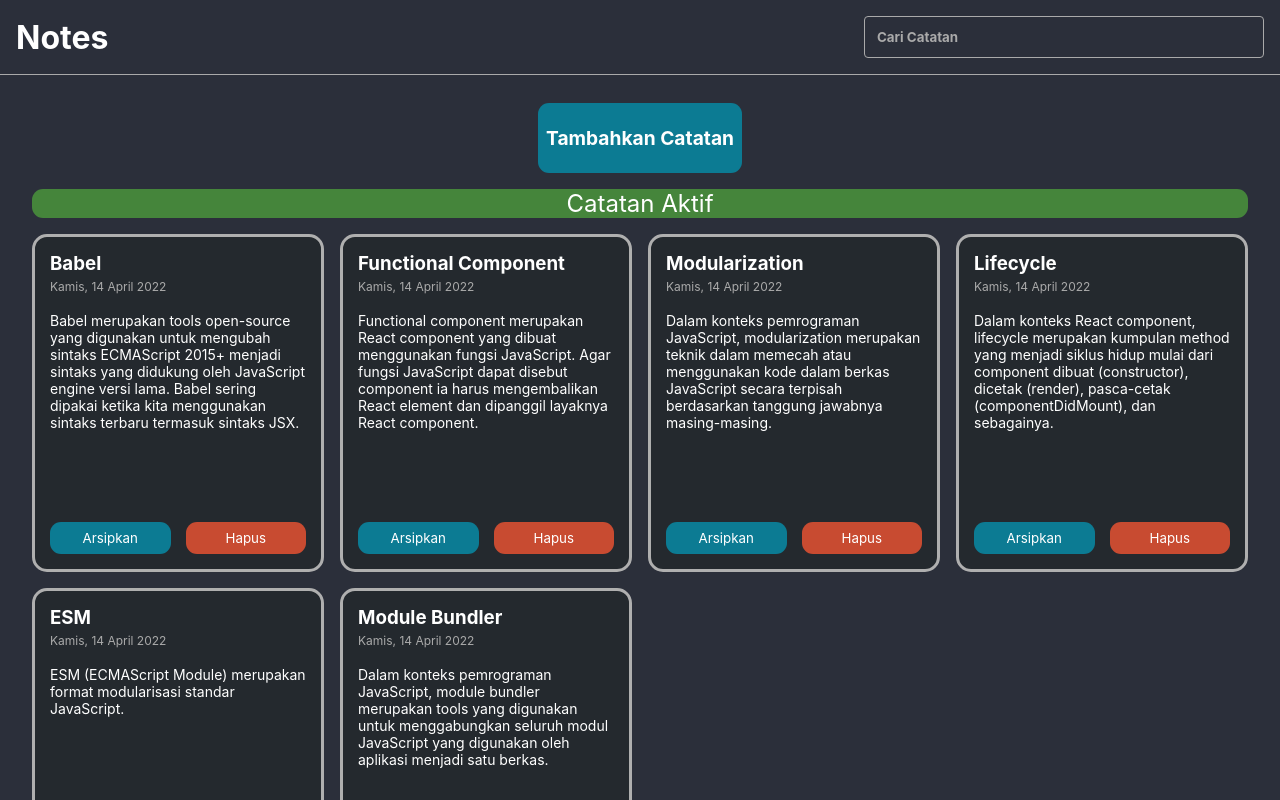
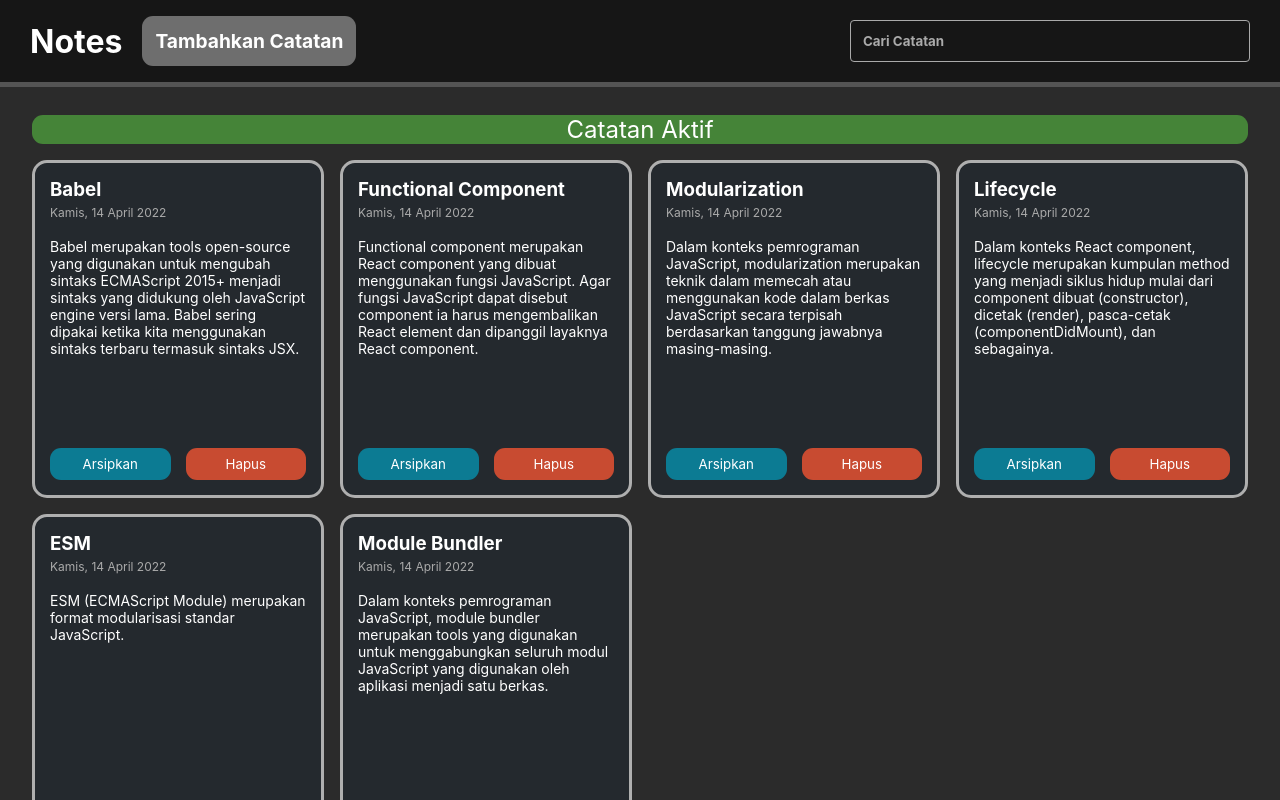
Before and after one commit to fadhilrobbani/dicoding-react-notes-app, a React (Create React App) app: page / in a window 1280 px wide. Shown: the top 800 px of the page. Built offline with nearby package versions, Linux system fonts and the light colour scheme.

Commit message:
finishing design

```diff
--- a/src/components/App.js
+++ b/src/components/App.js
@@ -77,7 +77,10 @@ class App extends React.Component {
   render() {
     return (
       <>
-        <NavigationBar searchKeyword={this.onSearchKeywordHandler} />
+        <NavigationBar
+          searchKeyword={this.onSearchKeywordHandler}
+          setShowTrue={this.onSetShowTrue}
+        />
         <NoteBody
           notes={this.state.notes}
           onDelete={this.onDeleteHandler}
--- a/src/components/NavigationBar.js
+++ b/src/components/NavigationBar.js
@@ -1,10 +1,15 @@
 import React from 'react';
 import SearchInput from './SearchInput';
 
-function NavigationBar({ searchKeyword }) {
+function NavigationBar({ searchKeyword, setShowTrue }) {
   return (
     <header className='note-app__header'>
-      <h1>Notes</h1>
+      <div className='note-app__header-title'>
+        <h1>Notes</h1>
+        <button className='add-button' onClick={setShowTrue}>
+          Tambahkan Catatan
+        </button>
+      </div>
       <SearchInput searchKeyword={searchKeyword} />
     </header>
   );
--- a/src/components/NoteBody.js
+++ b/src/components/NoteBody.js
@@ -9,15 +9,11 @@ function NoteBody({
   onArchive,
   addNote,
   searchKeyword,
-  setShowTrue,
   setShowFalse,
   showStatus,
 }) {
   return (
     <main className='note-app__body'>
-      <button className='add-button' onClick={setShowTrue}>
-        Tambahkan Catatan
-      </button>
       <NoteInput
         addNote={addNote}
         setShowFalse={setShowFalse}
--- a/src/styles/style.css
+++ b/src/styles/style.css
@@ -6,7 +6,7 @@
 
 body {
   font-family: 'Inter', sans-serif;
-  background-color: #2b2f3a;
+  background-color: #2b2b2b;
   color: white;
 }
 
@@ -30,14 +30,23 @@ textarea::placeholder {
 .note-app__header {
   display: flex;
   align-items: center;
-  justify-content: center;
-  padding: 4px 16px;
-  border-bottom: 1px solid #aaa;
+  justify-content: space-between;
+  background-color: #0a0a0a96;
+  position: sticky;
+  top: 0;
+  padding: 8px 30px;
+  border-bottom: 5px solid rgb(84, 84, 84);
+}
+
+.note-app__header-title {
+  display: flex;
+  flex-direction: row;
+  justify-content: space-evenly;
+  gap: 20px;
 }
 
 .note-app__header h1 {
   margin: 8px 0;
-  flex: 1;
   color: white;
 }
 
@@ -46,6 +55,7 @@ textarea::placeholder {
   margin: 16px auto;
   margin-left: 20px;
   margin-right: 20px;
+  margin-top: 0;
   padding: 12px;
   display: flex;
   flex-direction: column;
@@ -87,11 +97,11 @@ textarea::placeholder {
 .add-button {
   width: fit-content;
   font-size: larger;
-  height: 70px;
-  padding: 8px;
+  height: fit-content;
+  padding: 13px;
   font-family: 'Inter', sans-serif;
   color: white;
-  background-color: rgb(12, 123, 147);
+  background-color: rgb(110, 110, 110);
   border: none;
   border-radius: 11px;
   font-weight: bold;
@@ -100,8 +110,8 @@ textarea::placeholder {
 }
 
 .add-button:hover {
-  color: rgb(12, 123, 147);
-  background-color: white;
+  color: rgb(0, 0, 0);
+  background-color: rgb(227, 227, 227);
 }
 
 .note-input input,
@@ -176,6 +186,10 @@ textarea::placeholder {
   color: #aaa;
   width: auto;
   align-self: stretch;
+}
+
+.section-title {
+  text-align: center;
 }
 
 .section-title__active {
@@ -264,6 +278,20 @@ textarea::placeholder {
   background-color: white;
 }
 
+@media only screen and (max-width: 646px) {
+  .note-app__header {
+    position: static;
+    flex-direction: column;
+  }
+
+  .note-app__header-title {
+    flex-direction: column;
+    justify-content: center;
+    align-items: center;
+    gap: 0px;
+  }
+}
+
 @media only screen and (min-width: 500px) {
   .notes-list {
     grid-template-columns: 1fr 1fr;
```
